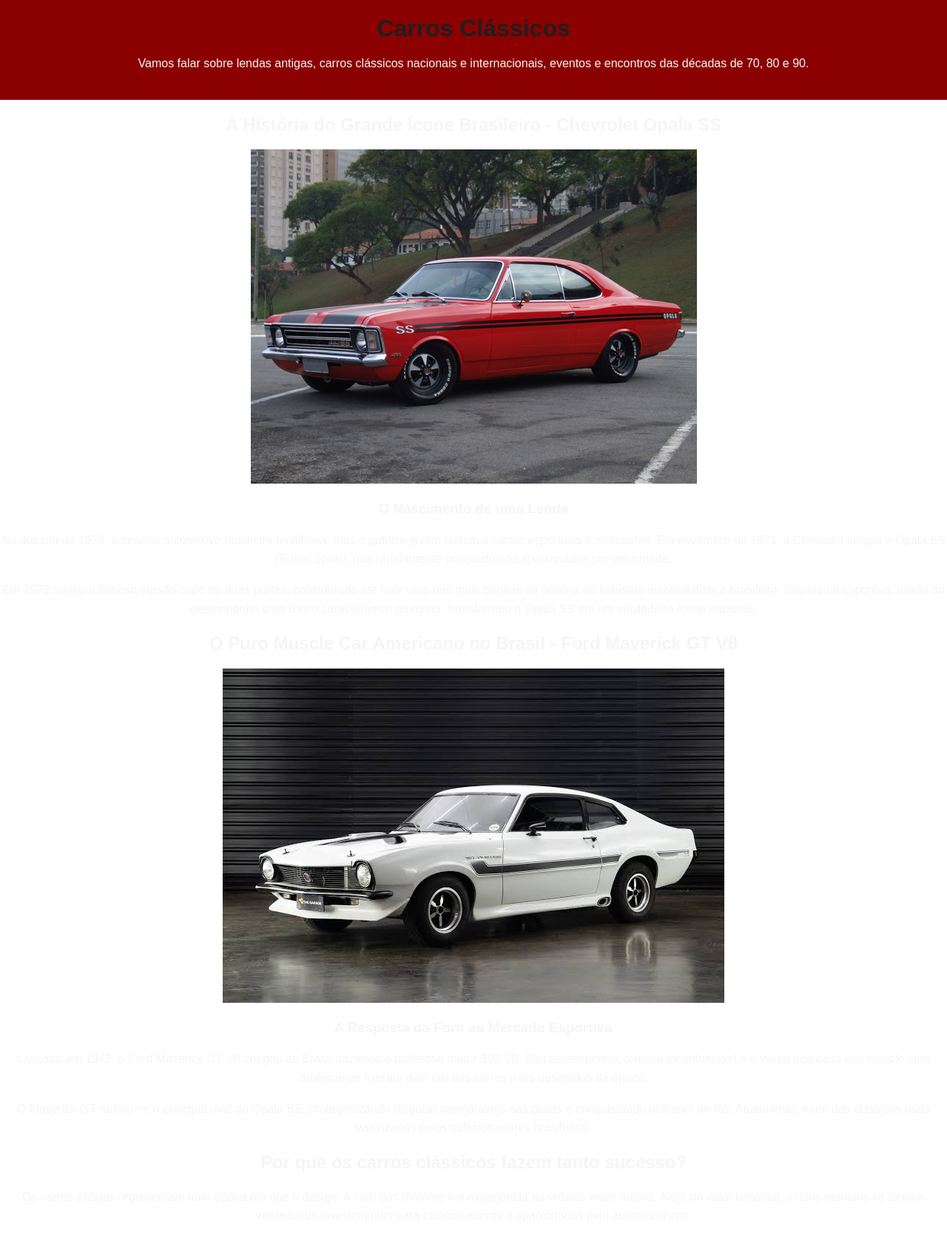
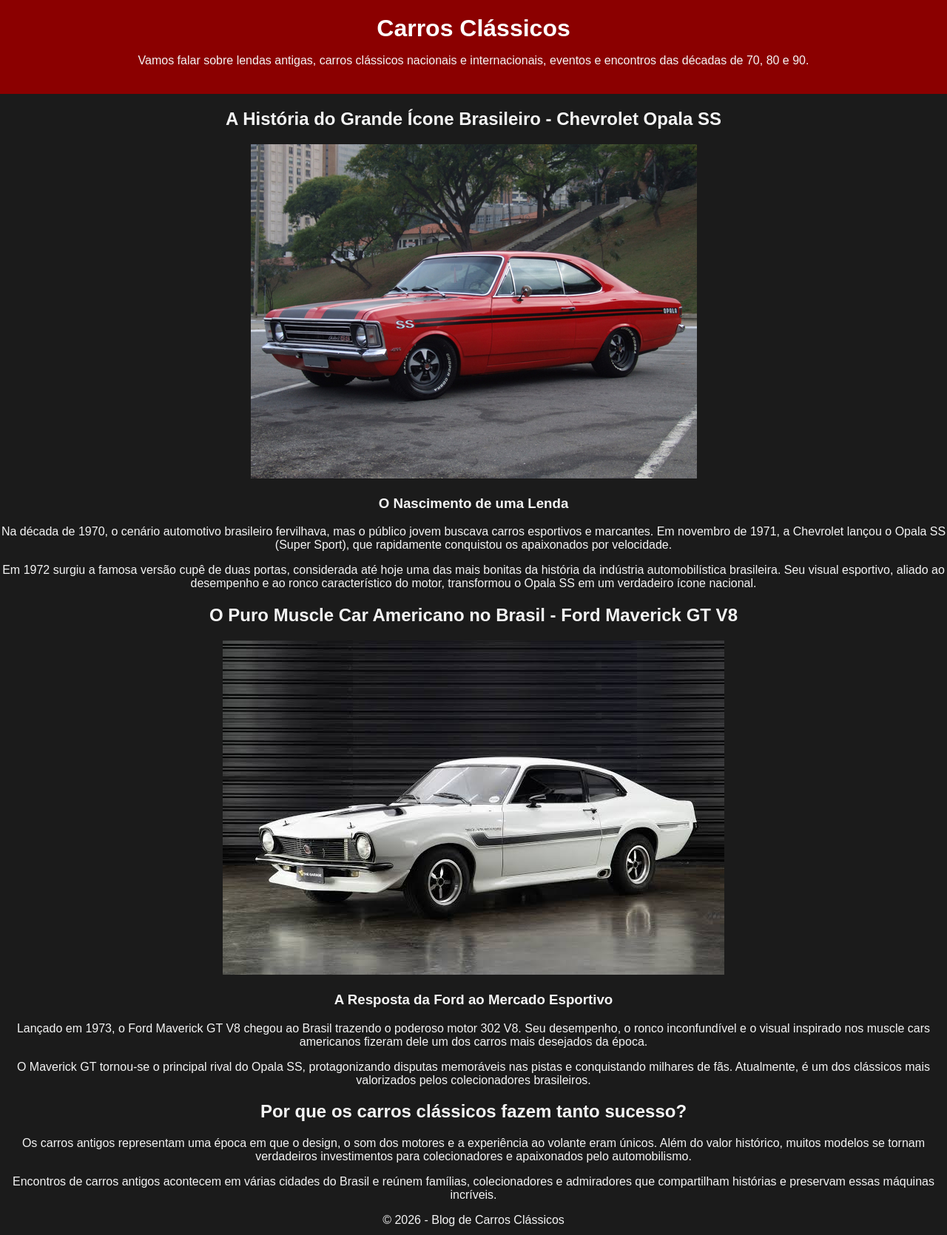
Before and after one commit to jeancostaleal-commits/blog-de-ciclismo, a plain HTML site: page index.html in a window 1280 px wide. Shown: the whole page at 74% size. Drawn offline with Linux system fonts and the light colour scheme.

Commit message:
Fix HTML structure and update image attributes

```diff
--- a/index.html
+++ b/index.html
@@ -6,15 +6,12 @@
     <title>Carros Clássicos</title>
 
     <style>
-        body {<script>
-
-</script>
-
+        body {
             background-color: #1b1b1b;
             color: #f5f5f5;
             font-family: Arial, Helvetica, sans-serif;
             margin: 0;
-                        text-align: center;
+            text-align: center;
         }
 
         header {
@@ -25,25 +22,31 @@
 
         h1 {
             margin: 0;
-            color: #1d1f20
-            ;
-                        text-align: center;
+            color: #ffffff; /*
+            text-align: center;
         }
 
         h2 {
-            color: #1D1F20
-                        text-align: center;
+            color: #f5f5f5;
+            text-align: center;
         }
 
         h3 {
-            color: #red;
-                        text-align: center;
+            color: #ff4d4d;
+            text-align: center;
         }
 
         p {
             text-align: center;
             line-height: 1.6;
+            padding: 0 15px;
+        }
 
+        img {
+            max-width: 90%;
+            height: auto;
+            border-radius: 8px;
+            margin: 15px 0;
         }
 
         footer {
@@ -64,8 +67,7 @@
 
 <section>
     <h2>A História do Grande Ícone Brasileiro - Chevrolet Opala SS</h2>
-<img src="Chevrolet_Opala_SS_19744 (1).jpg
-" alt="Imagem1">
+    <img src="Chevrolet_Opala_SS_19744 (1).jpg" alt="Chevrolet Opala SS">
     <h3>O Nascimento de uma Lenda</h3>
 
     <p>Na década de 1970, o cenário automotivo brasileiro fervilhava, mas o público jovem buscava carros esportivos e marcantes. Em novembro de 1971, a Chevrolet lançou o Opala SS (Super Sport), que rapidamente conquistou os apaixonados por velocidade.</p>
@@ -75,7 +77,7 @@
 
 <section>
     <h2>O Puro Muscle Car Americano no Brasil - Ford Maverick GT V8</h2>
-<img src="images.jpg" alt="Imagem2">
+    <img src="images.jpg" alt="Ford Maverick GT V8">
     <h3>A Resposta da Ford ao Mercado Esportivo</h3>
 
     <p>Lançado em 1973, o Ford Maverick GT V8 chegou ao Brasil trazendo o poderoso motor 302 V8. Seu desempenho, o ronco inconfundível e o visual inspirado nos muscle cars americanos fizeram dele um dos carros mais desejados da época.</p>
@@ -91,10 +93,13 @@
     <p>Encontros de carros antigos acontecem em várias cidades do Brasil e reúnem famílias, colecionadores e admiradores que compartilham histórias e preservam essas máquinas incríveis.</p>
 </section>
 
-</body<script>
+<footer>
+    <p>&copy; 2026 - Blog de Carros Clássicos</p>
+</footer>
 
+<script>
+    const botao = document.querySelector("button");
 </script>
 
-    const botao = document.querySelector("button");
-
+</body>
 </html>
```
